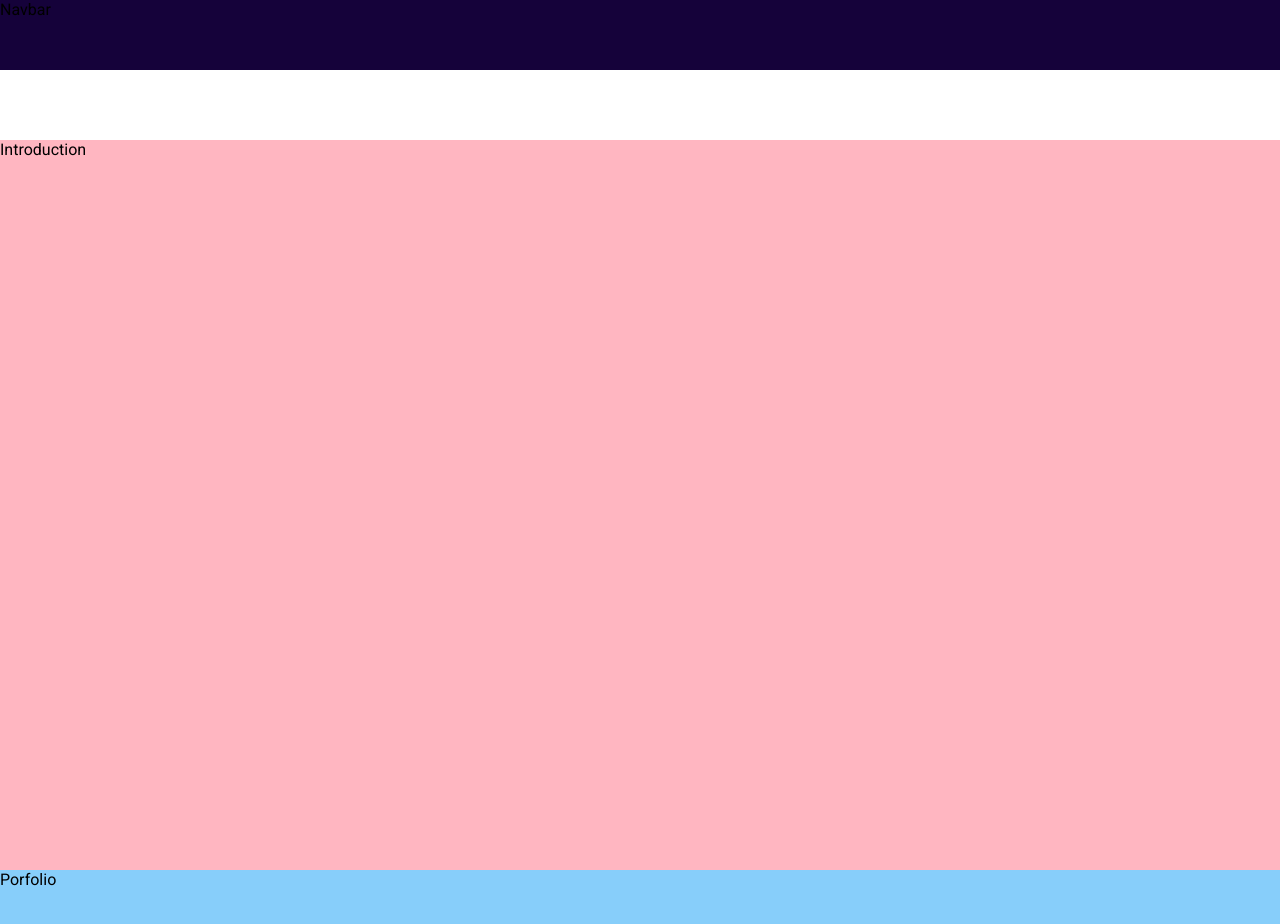
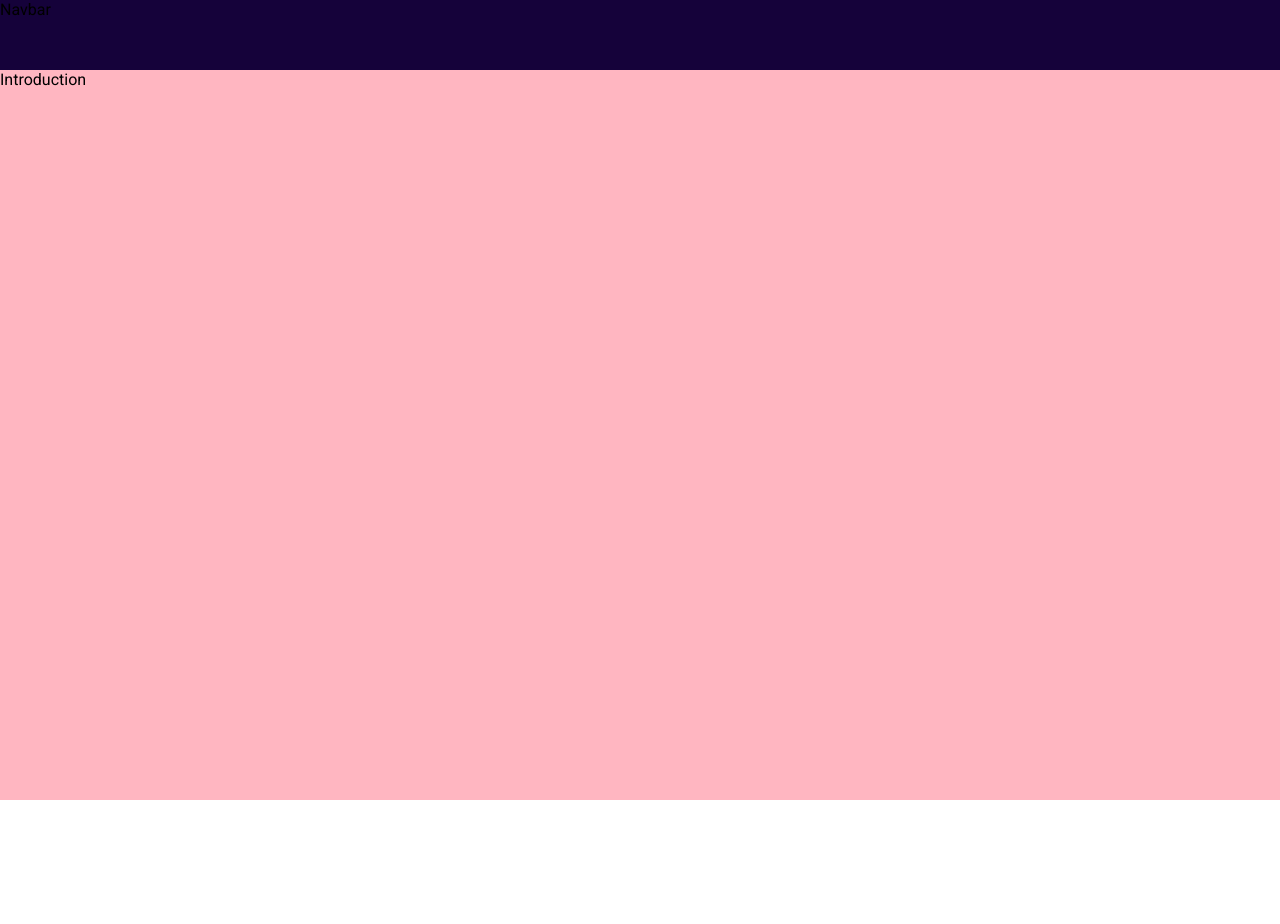
Before and after one commit to pjavadi84/my-portfolio, a React (Create React App) app: page / in a window 1280 px wide. Shown: the top 924 px of the page. After the commit the page ends 800 px from the top, so only its background shows below. Built offline with nearby package versions, Linux system fonts and the light colour scheme.

Commit message:
configured snap type type and align for smooth scroll transition

```diff
--- a/public/index.html
+++ b/public/index.html
@@ -17,6 +17,7 @@
       * {
         font-family: "Roboto", sans-serif;
         margin: 0;
+        overflow-x: hidden;
       }
     </style>
   </head>
--- a/src/components/app.scss
+++ b/src/components/app.scss
@@ -1,6 +1,5 @@
 .app {
   height: 100vh;
-}
 
   .sections {
     width: 100%;
@@ -8,9 +7,12 @@
     background-color: lightsalmon;
     position: relative;
     top: 70px;
+    scroll-snap-type: y mandatory;
 
     > * {
       width: 100vw;
       height: calc(100vh - 70px);
+      scroll-snap-align: start;
     }
   }
+}
--- a/src/components/topbar/topbar.scss
+++ b/src/components/topbar/topbar.scss
@@ -2,4 +2,7 @@
   width: 100%;
   height: 70px;
   background-color: #15023a;
+  position: fixed;
+  top: 0;
+  z-index: 2;
 }
```
Lines whose indentation alone changed are shown as unchanged.
